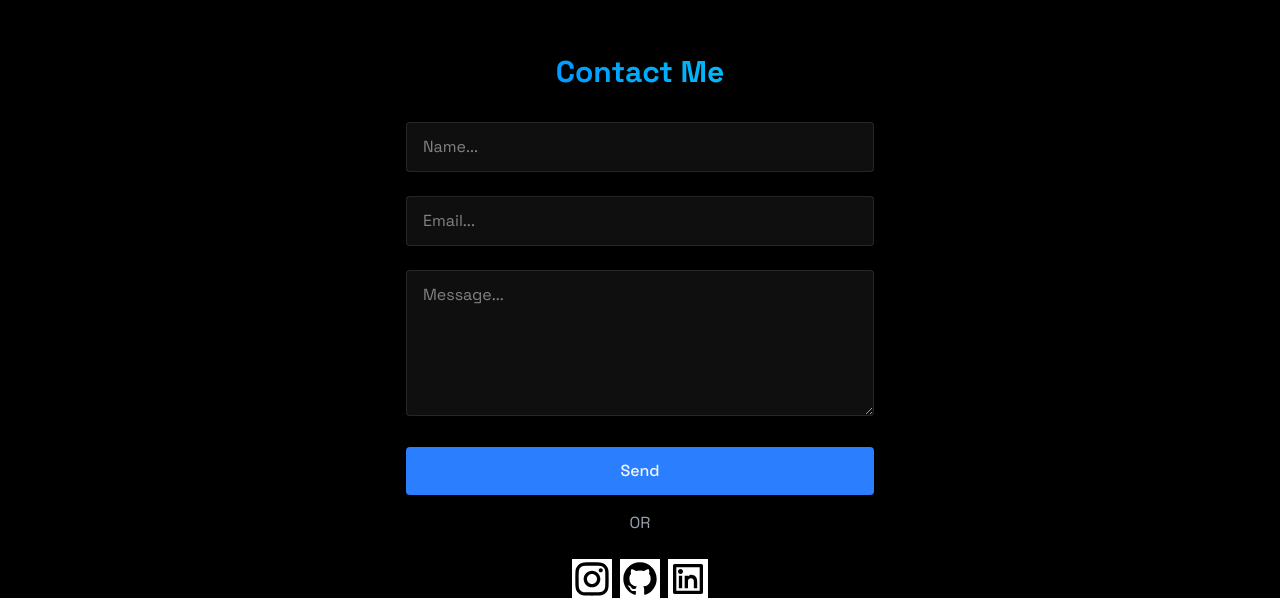
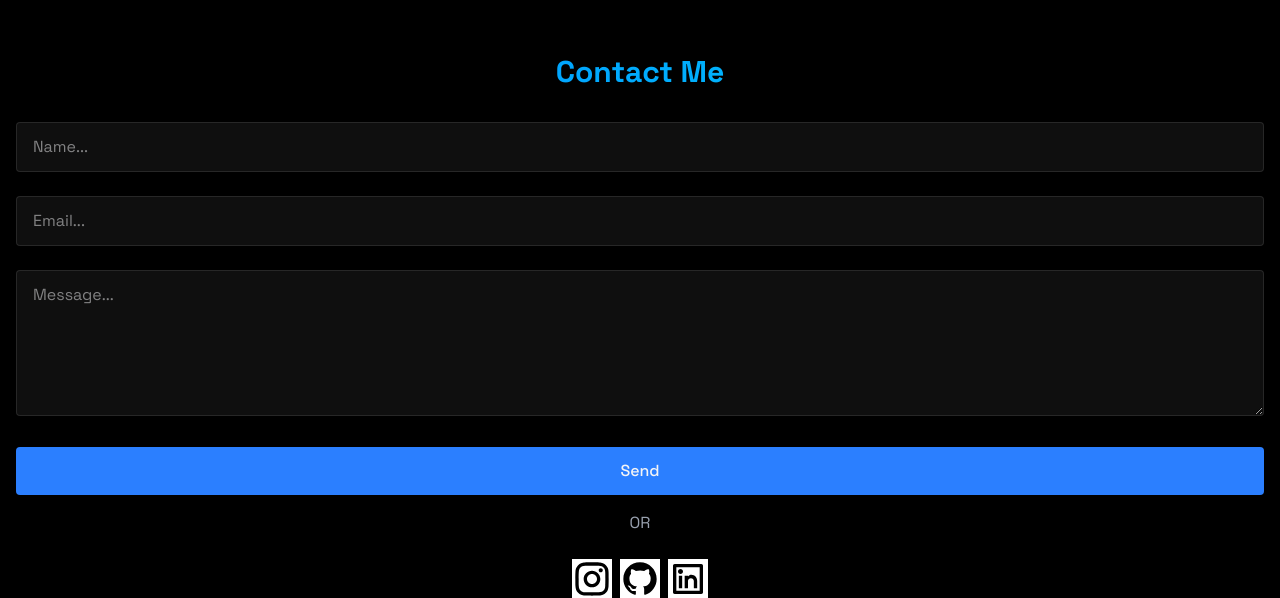
Before and after one commit to Mehulposh/My-Portfolio, a React (Vite) app: page / in a window 1280 px wide. Shown: the part 2684-3282 px from the top of the page. Built offline with nearby package versions, Linux system fonts and the light colour scheme.

Commit message:
changes in contsct section style

```diff
--- a/src/components/sections/Contacts.jsx
+++ b/src/components/sections/Contacts.jsx
@@ -23,10 +23,10 @@
     }
     return (
         <section
-            className="min-h-screen w-screen flex items-center justify-center py-20"
+            className="min-h-screen px-4  flex items-center justify-center py-20"
             id="contact"
         >
-            <div className=" min-w-[500px] md:min-w-[500px] px-4">
+            <div className="w-full">
                 <h2 className="text-3xl font-bold mb-8 bg-gradient-to-r
                     from-blue-500 to-cyan-400 bg-clip-text text-transparent
                     text-center"
```
